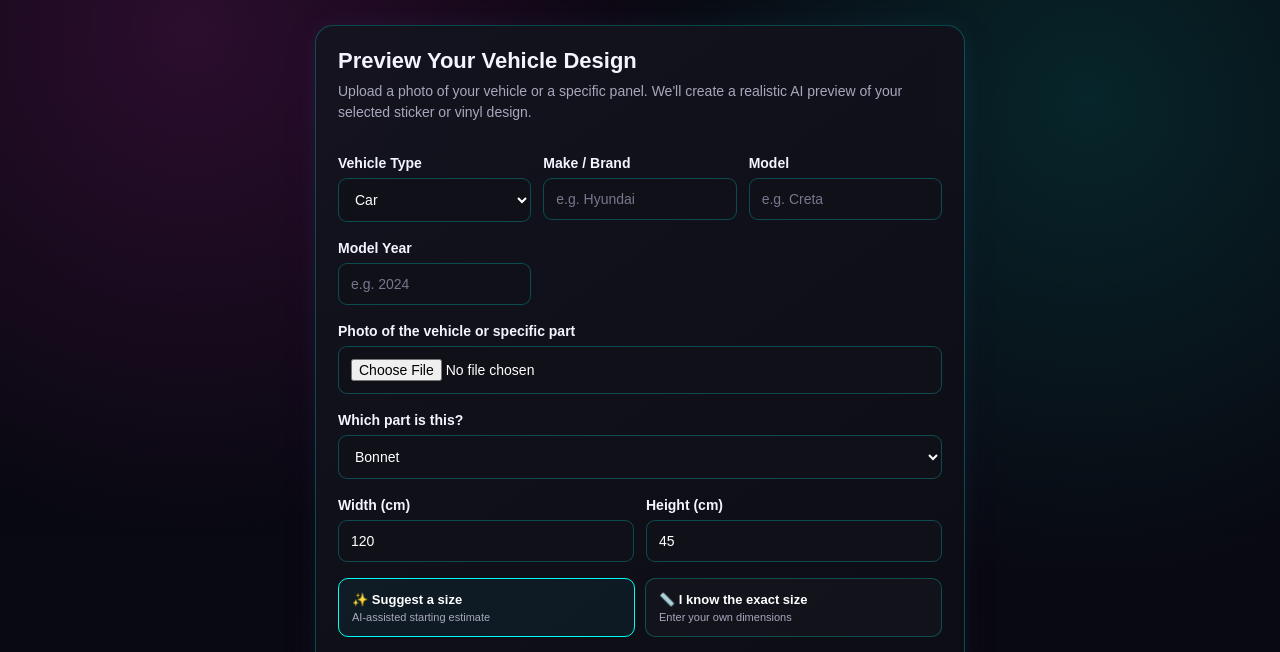
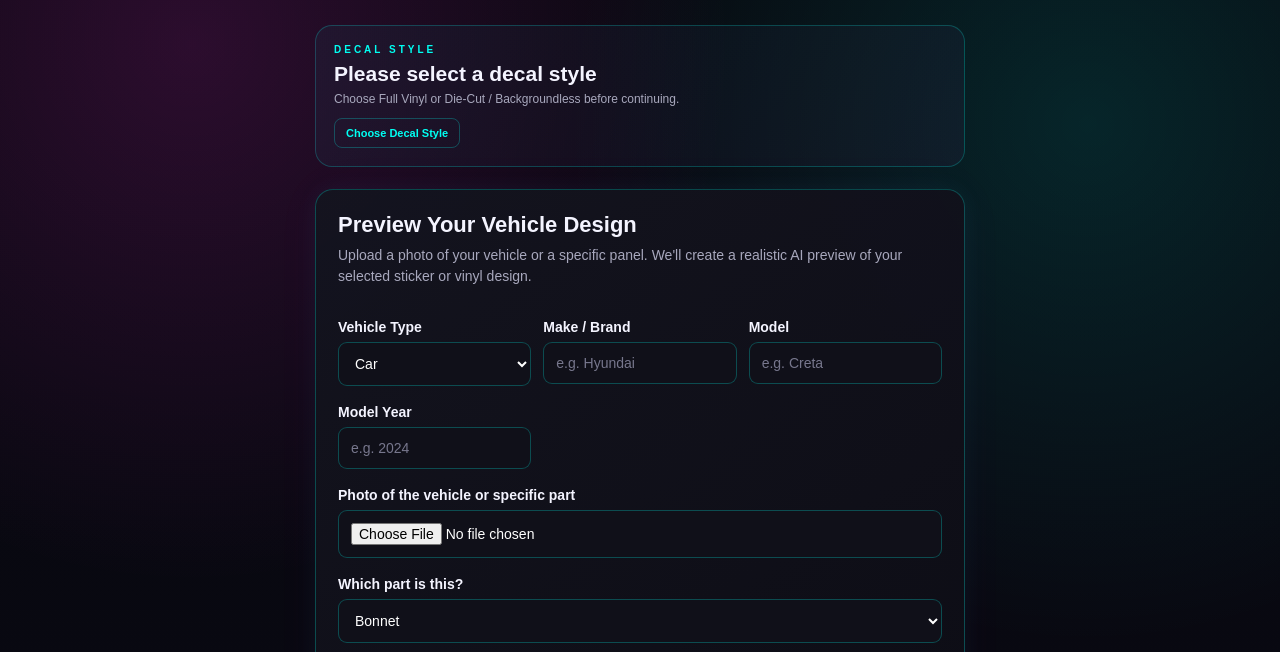
Before and after one commit to swaraj5353/SticKing, a website: page public/index.html in a window 1280 px wide. Shown: the part 115-767 px from the top of the page. Drawn offline with Linux system fonts and the light colour scheme; no server answers.

```diff
--- a/public/index.html
+++ b/public/index.html
@@ -420,6 +420,59 @@
     margin:3px 0;
 }
 
+/* =========================================================
+   DECAL STYLE
+========================================================= */
+
+#decalStyleCard{
+    margin-bottom:22px;
+    padding:18px;
+    border-radius:17px;
+    border:1px solid rgba(0,255,242,.22);
+    background:
+        linear-gradient(
+            135deg,
+            rgba(0,255,242,.045),
+            rgba(255,46,230,.04)
+        );
+}
+
+.decal-style-kicker{
+    color:var(--cyan);
+    font-size:10px;
+    letter-spacing:3px;
+    font-weight:bold;
+    margin-bottom:7px;
+}
+
+.decal-style-name{
+    font-size:21px;
+    font-weight:bold;
+    margin-bottom:5px;
+}
+
+.decal-style-description{
+    color:var(--muted);
+    font-size:12px;
+    line-height:1.45;
+}
+
+.decal-style-change{
+    display:inline-block;
+    margin-top:10px;
+    padding:8px 11px;
+    border-radius:8px;
+    border:1px solid rgba(0,255,242,.25);
+    color:var(--cyan);
+    text-decoration:none;
+    font-size:11px;
+    font-weight:bold;
+}
+
+.decal-style-change:hover{
+    background:rgba(0,255,242,.05);
+}
+
 /* SELECTED DESIGN */
 
 #selectedDesignBox {
@@ -735,6 +788,36 @@
         <p>
             Create a realistic AI preview of your sticker or vinyl design on your vehicle.
         </p>
+
+    </div>
+
+
+    <!-- SELECTED DECAL STYLE -->
+
+    <div id="decalStyleCard">
+
+        <div class="decal-style-kicker">
+            DECAL STYLE
+        </div>
+
+        <div
+            id="decalStyleName"
+            class="decal-style-name">
+            Loading...
+        </div>
+
+        <div
+            id="decalStyleDescription"
+            class="decal-style-description">
+            Your selected decal style will be used for the AI preview.
+        </div>
+
+        <a
+            id="decalStyleChange"
+            class="decal-style-change"
+            href="gallery.html">
+            Change Decal Style
+        </a>
 
     </div>
 
@@ -1828,6 +1911,142 @@
    ?design=...
 ========================================================= */
 
+const DECAL_STYLES = {
+    "full-vinyl": {
+        name:
+            "Full Vinyl Sticker",
+        description:
+            "Your design with a visible vinyl background."
+    },
+
+    "die-cut": {
+        name:
+            "Die-Cut / Backgroundless",
+        description:
+            "Only your artwork remains on the vehicle."
+    }
+};
+
+
+let selectedDecalStyle =
+    null;
+
+
+function loadDecalStyleFromURL() {
+
+    const params =
+        new URLSearchParams(
+            window.location.search
+        );
+
+    const fromURL =
+        params.get("decalStyle");
+
+    const fromStorage =
+        localStorage.getItem(
+            "selectedStickingDecalStyle"
+        );
+
+    const candidate =
+        fromURL ||
+        fromStorage ||
+        "";
+
+    if (
+        DECAL_STYLES[candidate]
+    ) {
+
+        selectedDecalStyle =
+            candidate;
+
+        localStorage.setItem(
+            "selectedStickingDecalStyle",
+            candidate
+        );
+
+    } else {
+
+        selectedDecalStyle =
+            null;
+
+    }
+
+    renderDecalStyle();
+
+}
+
+
+function renderDecalStyle() {
+
+    const name =
+        document.getElementById(
+            "decalStyleName"
+        );
+
+    const description =
+        document.getElementById(
+            "decalStyleDescription"
+        );
+
+    const changeBtn =
+        document.getElementById(
+            "decalStyleChange"
+        );
+
+    if (
+        !name ||
+        !description
+    ) {
+        return;
+    }
+
+
+    if (
+        !selectedDecalStyle ||
+        !DECAL_STYLES[selectedDecalStyle]
+    ) {
+
+        name.textContent =
+            "Please select a decal style";
+
+        description.textContent =
+            "Choose Full Vinyl or Die-Cut / Backgroundless before continuing.";
+
+        if (changeBtn) {
+            changeBtn.href =
+                "gallery.html";
+            changeBtn.textContent =
+                "Choose Decal Style";
+        }
+
+        return;
+
+    }
+
+
+    const style =
+        DECAL_STYLES[selectedDecalStyle];
+
+    name.textContent =
+        style.name;
+
+    description.textContent =
+        style.description;
+
+    if (changeBtn) {
+        changeBtn.href =
+            "gallery.html?decalStyle=" +
+            encodeURIComponent(
+                selectedDecalStyle
+            );
+
+        changeBtn.textContent =
+            "Change Decal Style";
+    }
+
+}
+
+
 function loadDesignFromURL() {
 
     const params =
@@ -2543,6 +2762,18 @@
            VALIDATION
         ------------------------------------------------- */
 
+        if (!selectedDecalStyle) {
+
+            showStatus(
+                "Please select Full Vinyl Sticker or Die-Cut / Backgroundless first.",
+                "error"
+            );
+
+            return;
+
+        }
+
+
         if (!design) {
 
             showStatus(
@@ -2687,6 +2918,11 @@
         formData.append(
             "year",
             year
+        );
+
+        formData.append(
+            "decalStyle",
+            selectedDecalStyle || ""
         );
 
 
@@ -3966,6 +4202,7 @@
    INITIALIZE
    ========================================================= */
 
+loadDecalStyleFromURL();
 loadDesignFromURL();
 
 checkBackend();
```
